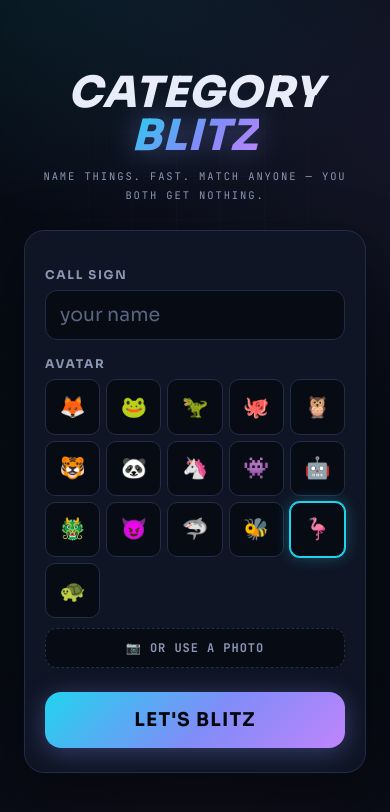
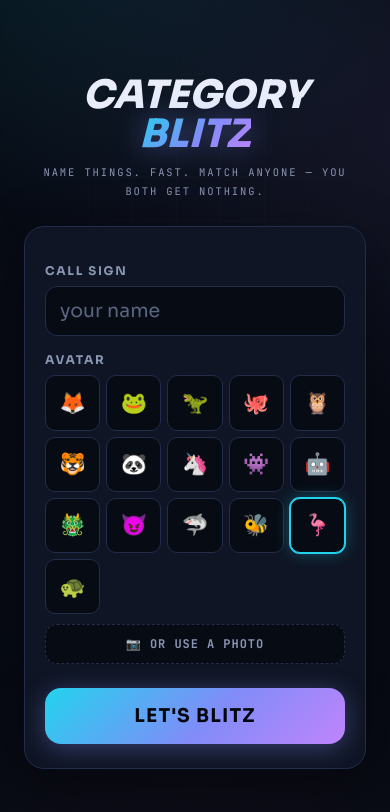
Before and after one commit to BEACNpool/LAN-Games, a plain HTML site: page games/blitz/web/index.html in a window 390 px wide. Drawn offline with Linux system fonts and the light colour scheme; files that its build step writes are made by us from their sources; files whose address does not match are found by name.

Commit message:
Prevent narrow-phone title overflow

```diff
--- a/web/shared.css
+++ b/web/shared.css
@@ -258,6 +258,9 @@ img.pfp {
 /* Phone ergonomics: keep repeated pickers comfortably tappable without
    forcing game boards (which have their own sizing rules) to grow. */
 @media (max-width: 480px) {
+  /* Long one-line game titles (notably CONNECT FOUR) need a little more
+     breathing room on 360px and narrower phones. */
+  .wordmark { font-size: clamp(32px, 10vw, 54px); letter-spacing: 0; }
   .avatar-grid { grid-template-columns: repeat(5, minmax(44px, 1fr)); }
   .modal, .crop-ov { padding: 12px; }
 }
```
